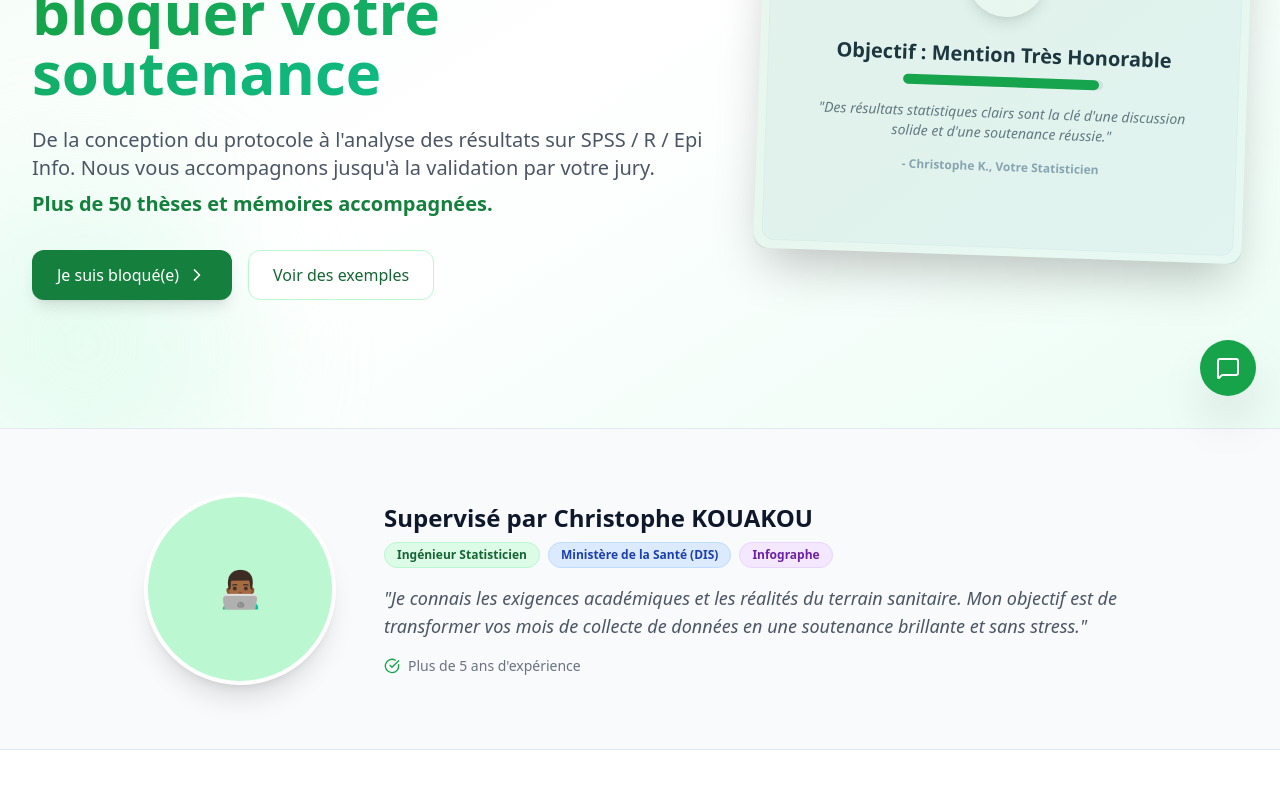
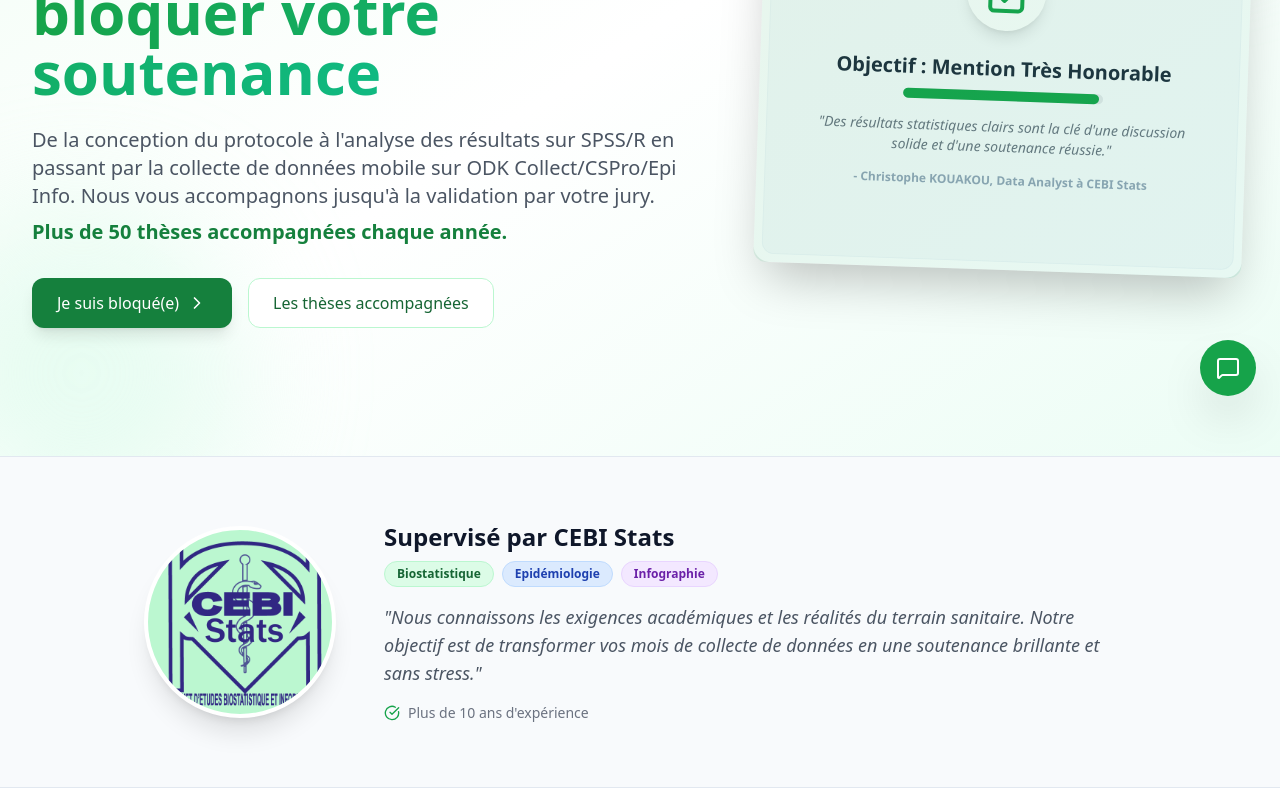
Before and after one commit to KChristof/ValidThese, a React (Vite) app: page / in a window 1280 px wide. Shown: the part 380-1180 px from the top of the page. Built offline with nearby package versions, Linux system fonts and the light colour scheme.

Commit message:
Update branding and content in App.jsx

```diff
--- a/src/App.jsx
+++ b/src/App.jsx
@@ -200,21 +200,21 @@
     <div className="max-w-5xl mx-auto px-4 flex flex-col md:flex-row items-center gap-12">
       <div className="w-48 h-48 rounded-full bg-green-200 flex-shrink-0 overflow-hidden border-4 border-white shadow-xl flex items-center justify-center text-4xl">
         {/* Placeholder avatar */}
-        👨🏾‍💻
+        <img src="/logo2.png" alt="Logo CEBI Stats" className="w-full h-full object-cover" />
       </div>
       <div className="text-center md:text-left">
-        <h3 className="text-2xl font-bold text-slate-900 mb-2">Supervisé par Christophe KOUAKOU</h3>
+        <h3 className="text-2xl font-bold text-slate-900 mb-2">Supervisé par CEBI Stats</h3>
         <div className="flex flex-wrap gap-2 justify-center md:justify-start mb-4">
-          <span className="bg-green-100 text-green-800 text-xs font-bold px-3 py-1 rounded-full border border-green-200">Ingénieur Statisticien</span>
-          <span className="bg-blue-100 text-blue-800 text-xs font-bold px-3 py-1 rounded-full border border-blue-200">Ministère de la Santé (DIS)</span>
-          <span className="bg-purple-100 text-purple-800 text-xs font-bold px-3 py-1 rounded-full border border-purple-200">Infographe</span>
+          <span className="bg-green-100 text-green-800 text-xs font-bold px-3 py-1 rounded-full border border-green-200">Biostatistique</span>
+          <span className="bg-blue-100 text-blue-800 text-xs font-bold px-3 py-1 rounded-full border border-blue-200">Epidémiologie</span>
+          <span className="bg-purple-100 text-purple-800 text-xs font-bold px-3 py-1 rounded-full border border-purple-200">Infographie</span>
         </div>
         <p className="text-gray-600 mb-4 italic text-lg">
-          "Je connais les exigences académiques et les réalités du terrain sanitaire. Mon objectif est de transformer vos mois de collecte de données en une soutenance brillante et sans stress."
+          "Nous connaissons les exigences académiques et les réalités du terrain sanitaire. Notre objectif est de transformer vos mois de collecte de données en une soutenance brillante et sans stress."
         </p>
         <div className="flex items-center justify-center md:justify-start text-sm text-gray-500 font-medium">
           <CheckCircle size={16} className="text-green-600 mr-2" />
-          <span>Plus de 5 ans d'expérience</span>
+          <span>Plus de 10 ans d'expérience</span>
         </div>
       </div>
     </div>
@@ -269,7 +269,7 @@
                 }}
               />
               <div className="absolute bottom-4 right-4 bg-green-600 text-white text-xs font-bold px-3 py-1 rounded-full shadow-lg z-10">
-                APRÈS (CEBI Stats)
+                APRÈS (CEBI)
               </div>
             </div>
 
@@ -396,12 +396,12 @@
 
           <Reveal delay={300}>
             <PricingCard
-              title="Urgence 72H"
+              title="Urgence 48H"
               price="+ Majoration"
               icon={Zap}
               features={[
                 "Traitement prioritaire (Nuit & Week-end)",
-                "Livraison des résultats en 72h chrono",
+                "Livraison des résultats en 48h chrono",
                 "Contact WhatsApp direct permanent",
                 "Idéal pour les délais dépassés",
                 "Analyse ciblée sur l'essentiel"
@@ -679,9 +679,9 @@
             </Reveal>
             <Reveal delay={400}>
               <p className="mt-4 text-lg sm:text-xl text-gray-600 mb-8 max-w-2xl mx-auto lg:mx-0 leading-relaxed">
-                De la conception du protocole à l'analyse des résultats sur SPSS / R / Epi Info.
+                De la conception du protocole à l'analyse des résultats sur SPSS/R en passant par la collecte de données mobile sur ODK Collect/CSPro/Epi Info.
                 Nous vous accompagnons jusqu'à la validation par votre jury.
-                <span className="font-bold text-green-700 block mt-2">Plus de 50 thèses et mémoires accompagnées.</span>
+                <span className="font-bold text-green-700 block mt-2">Plus de 50 thèses accompagnées chaque année.</span>
               </p>
             </Reveal>
             <Reveal delay={600}>
@@ -690,7 +690,7 @@
                   Je suis bloqué(e) <ChevronRight size={20} className="ml-2" />
                 </a>
                 <a href="#portfolio" onClick={(e) => smoothScrollTo(e, '#portfolio')} className="inline-flex items-center justify-center px-6 py-3 border border-green-200 text-base font-medium rounded-xl text-green-800 bg-white hover:bg-green-50 focus:ring-green-500 transform hover:-translate-y-1 transition-all">
-                  Voir des exemples
+                  Les thèses accompagnées
                 </a>
               </div>
             </Reveal>
@@ -710,7 +710,7 @@
                   <p className="text-sm text-gray-500 italic">
                     "Des résultats statistiques clairs sont la clé d'une discussion solide et d'une soutenance réussie."
                   </p>
-                  <p className="text-xs font-bold text-slate-400 mt-4">- Christophe K., Votre Statisticien</p>
+                  <p className="text-xs font-bold text-slate-400 mt-4">- Christophe KOUAKOU, Data Analyst à CEBI Stats</p>
                </div>
             </Reveal>
           </div>
@@ -831,7 +831,7 @@
       details: [
         "Calcul précis de la taille de l'échantillon (N) selon votre population.",
         "Revue critique de votre fiche d'enquête ou questionnaire.",
-        "Digitalisation du questionnaire sur smartphone (ODKCollect/KoboCollect) pour gagner du temps.",
+        "Digitalisation du questionnaire sur smartphone (ODK/Kobo) pour gagner du temps.",
         "Conseils méthodologiques pour éviter les biais."
       ]
     },
@@ -922,10 +922,10 @@
 
 const Portfolio = () => {
   const projects = [
-    { category: "Thèse Médecine", title: "Analyse de survie", description: "Facteurs pronostiques et survie à 5 ans au cancer du sein (CNRAO).", tools: ["Kaplan-Meier", "Cox"] },
+    { category: "Thèse Médecine", title: "Cancer du Sein", description: "Facteurs pronostiques et survie à 5 ans au service de Cancérologie.", tools: ["Kaplan-Meier", "Cox"] },
     { category: "Thèse Pharmacie", title: "Automédication", description: "Prévalence de l'automédication par antibiotiques dans la commune de Yopougon.", tools: ["Descriptif", "Chi-2"] },
     { category: "DES Pédiatrie", title: "Urgences Chirurgicales", description: "Profil épidémio-clinique des urgences chirurgicales néonatales.", tools: ["Comparaison", "Tableaux"] },
-    { category: "Santé Publique", title: "Vaccination COVID-19", description: "Déterminants du refus vaccinal chez le personnel de santé.", tools: ["Régression Logistique"] },
+    { category: "Mémoire Santé Publique", title: "Vaccination COVID-19", description: "Déterminants du refus vaccinal chez le personnel de santé.", tools: ["Régression Logistique"] },
     { category: "Thèse Odonto", title: "Caries Dentaires", description: "Habitudes alimentaires et incidence des caries en milieu scolaire.", tools: ["Corrélation", "Anova"] },
     { category: "Thèse Médecine", title: "Diabète & Grossesse", description: "Issue de la grossesse chez les femmes diabétiques suivies au CHU.", tools: ["Étude Cas-Témoins"] },
     { category: "Thèse Doctorat", title: "Nuisances Sonores", description: "Impact sur l'audition des travailleurs en zone industrielle.", tools: ["Audiométrie", "Tests T"] },
@@ -938,7 +938,7 @@
         <Reveal>
           <div className="text-center mb-12">
             <h2 className="text-sm font-bold text-green-600 uppercase tracking-widest mb-2">Ils ont validé</h2>
-            <h3 className="text-3xl font-extrabold text-slate-900">Exemples de Thèses et Mémoires Accompagnés</h3>
+            <h3 className="text-3xl font-extrabold text-slate-900">Exemples de Thèses Accompagnées</h3>
           </div>
         </Reveal>
         <div className="grid md:grid-cols-2 lg:grid-cols-3 xl:grid-cols-4 gap-6">
@@ -967,7 +967,7 @@
   const [openIndex, setOpenIndex] = useState(0);
   const faqs = [
     { question: "Je suis nul(le) en statistiques, est-ce grave ?", answer: "Pas du tout ! C'est notre métier. Nous nous occupons de toute la partie technique (calculs, logiciels R/SPSS). Votre rôle sera simplement de comprendre les résultats que nous vous expliquerons clairement pour votre soutenance." },
-    { question: "Combien de temps cela prend-il ?", answer: "Pour une analyse standard (déjà saisie), comptez 5 à 7 jours. Si nous devons créer le masque de saisie ou faire la saisie nous-mêmes, cela dépend du nombre de fiches. Nous savons gérer les urgences de dernière minute !" },
+    { question: "Combien de temps cela prend-il ?", answer: "Pour une analyse standard (déjà saisie), comptez 3 à 5 jours. Si nous devons créer le masque de saisie ou faire la saisie nous-mêmes, cela dépend du nombre de fiches. Nous savons gérer les urgences de dernière minute !" },
     { question: "Que se passe-t-il si le jury demande des corrections ?", answer: "L'accompagnement inclut le service après-vente. Si votre maître de thèse ou le jury demande un tableau supplémentaire ou une correction statistique, nous le faisons sans frais additionnels jusqu'à la validation finale." },
     { question: "Mes données sont-elles confidentielles ?", answer: "Absolument. Vos bases de données ne sont jamais partagées. Une fois la thèse soutenue, nous archivons ou supprimons les données selon votre souhait." }
   ];
@@ -1086,7 +1086,7 @@
       link.rel = 'icon';
       document.getElementsByTagName('head')[0].appendChild(link);
     }
-    link.href = "/logo_cebistats.png?v=3";
+    link.href = "/logo.png?v=3";
   }, []);
 
   return (
```
